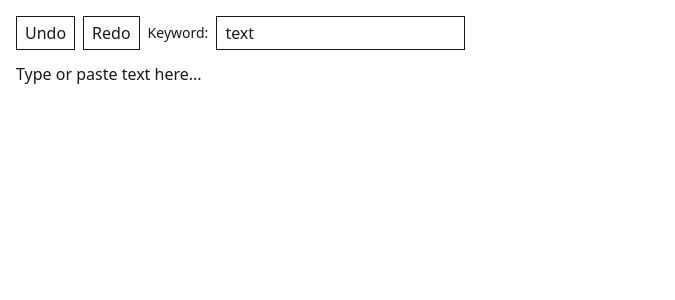
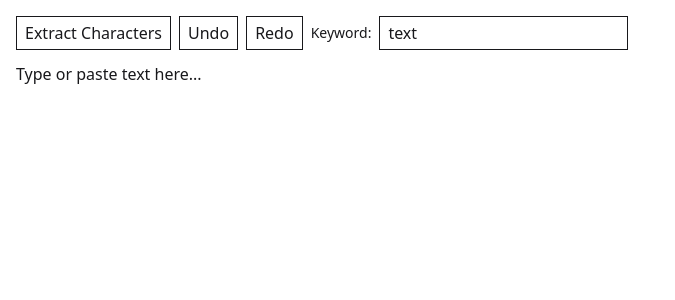
Before and after one commit to zhangchaodesign/narrative-keyframing, a Next.js app: page / in a window 1280 px wide. Shown: the top 300 px of the page, without its empty margins (0-675 px from the left). Built offline with nearby package versions, Linux system fonts and the light colour scheme.

Commit message:
Add character extraction

```diff
--- /dev/null
+++ b/app/api/character/route.tsx
@@ -0,0 +1,31 @@
+import { NextResponse } from "next/server";
+import { openai } from "@ai-sdk/openai";
+import { generateObject } from "ai";
+import { z } from "zod";
+
+export async function POST(req: Request) {
+  const { story } = await req.json();
+  console.log("Received story:", story);
+
+  if (!story) {
+    return NextResponse.json({ error: "Story is required" }, { status: 400 });
+  }
+
+  // Extract characters from the story using the AI model
+  const { object } = await generateObject({
+    model: openai("gpt-4.1"),
+    schema: z.object({
+      characters: z.string(),
+    }),
+    prompt: `Extract a list of characters from the following story:\n\n${story}`,
+  });
+
+  if (!object || !object.characters) {
+    return NextResponse.json(
+      { error: "Failed to extract characters" },
+      { status: 500 },
+    );
+  }
+
+  return NextResponse.json({ characters: object.characters });
+}
--- a/components/TextEditor.tsx
+++ b/components/TextEditor.tsx
@@ -93,6 +93,35 @@ export const TextEditor = () => {
   return (
     <div className="p-4 space-y-3">
       <div className="flex items-center gap-2">
+        {/* Create a button to extract characters */}
+        <button
+          type="button"
+          className="border px-2 py-1"
+          onClick={() => {
+            const story = SlateUtils.stateToText(value as any);
+            console.log("Extracting characters from story:", story);
+            fetch("/api/character", {
+              method: "POST",
+              headers: {
+                "Content-Type": "application/json",
+              },
+              body: JSON.stringify({ story }),
+            })
+              .then((res) => res.json())
+              .then((data) => {
+                if (data.characters) {
+                  alert(`Extracted characters: ${data.characters}`);
+                } else if (data.error) {
+                  alert(`Error: ${data.error}`);
+                }
+              })
+              .catch((err) => {
+                alert(`Request failed: ${err.message}`);
+              });
+          }}
+        >
+          Extract Characters
+        </button>
         <button
           type="button"
           className="border px-2 py-1"
--- a/package.json
+++ b/package.json
@@ -8,6 +8,7 @@
     "start": "next start"
   },
   "dependencies": {
+    "@ai-sdk/openai": "^2.0.49",
     "ai": "^5.0.68",
     "class-variance-authority": "^0.7.1",
     "clsx": "^2.1.1",
```
Also changed, not shown: lib/stores/characterStore.ts (added), 1 other file (tests, documents, lock files or other folders).
